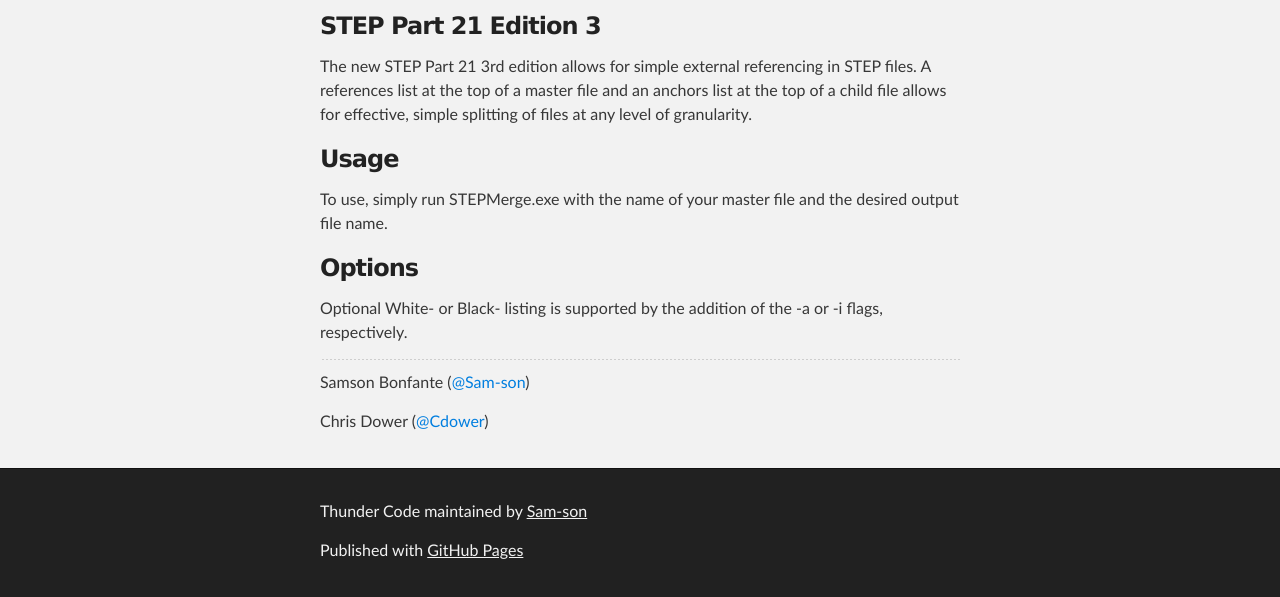
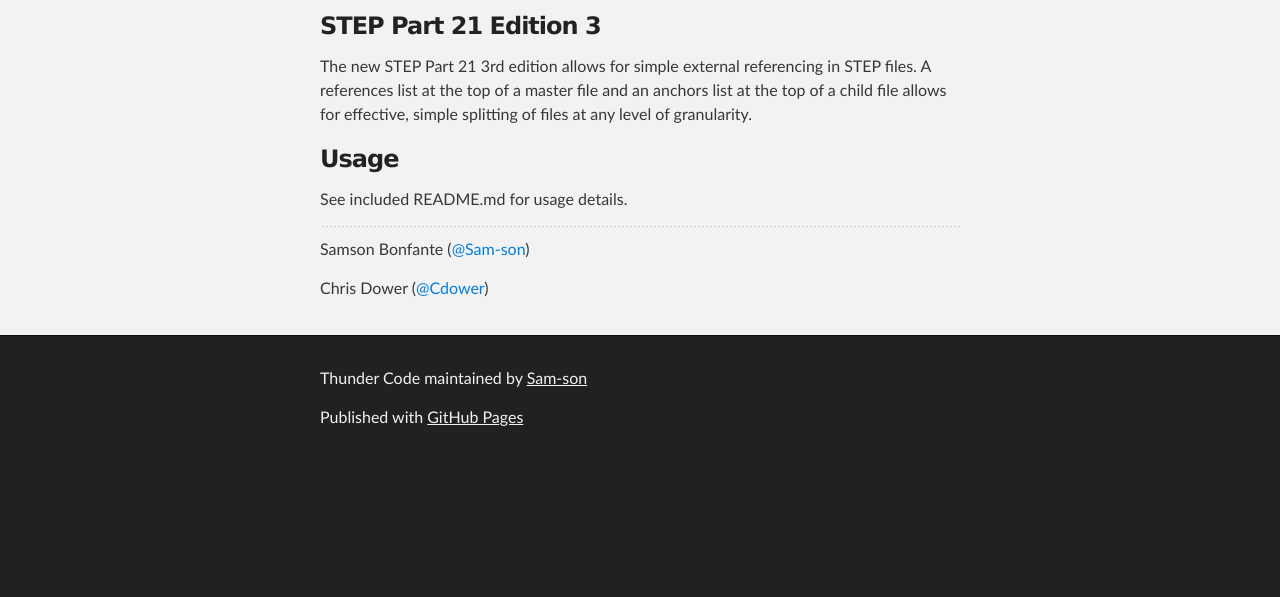
Before and after one commit to X-sam/P21e3-Merge-Split-Tools, a plain HTML site: page index.html in a window 1280 px wide. Shown: the part 252-849 px from the top of the page. After the commit the page ends 800 px from the top, so only its background shows below. Drawn offline with Linux system fonts and the light colour scheme.

Commit message:
Update index.html

```diff
--- a/index.html
+++ b/index.html
@@ -39,12 +39,7 @@
 <h3>
 <a name="usage" class="anchor" href="#usage"><span class="octicon octicon-link"></span></a>Usage</h3>
 
-<p>To use, simply run STEPMerge.exe with the name of your master file and the desired output file name.</p>
-
-<h3>
-<a name="options" class="anchor" href="#options"><span class="octicon octicon-link"></span></a>Options</h3>
-
-<p>Optional White- or Black- listing is supported by the addition of the -a or -i flags, respectively.</p>
+<p>See included README.md for usage details.</p>
 
 <hr><p>Samson Bonfante (<a href="https://github.com/Sam-son" class="user-mention">@Sam-son</a>)</p>
 
```
